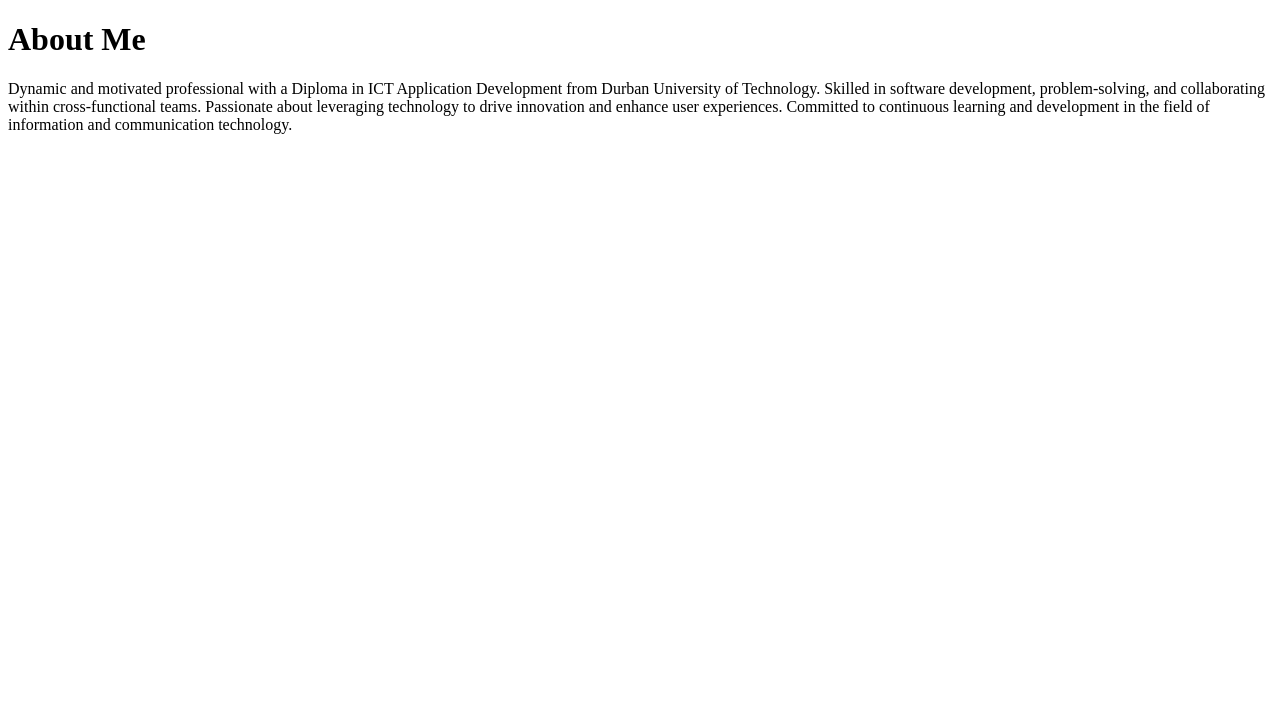
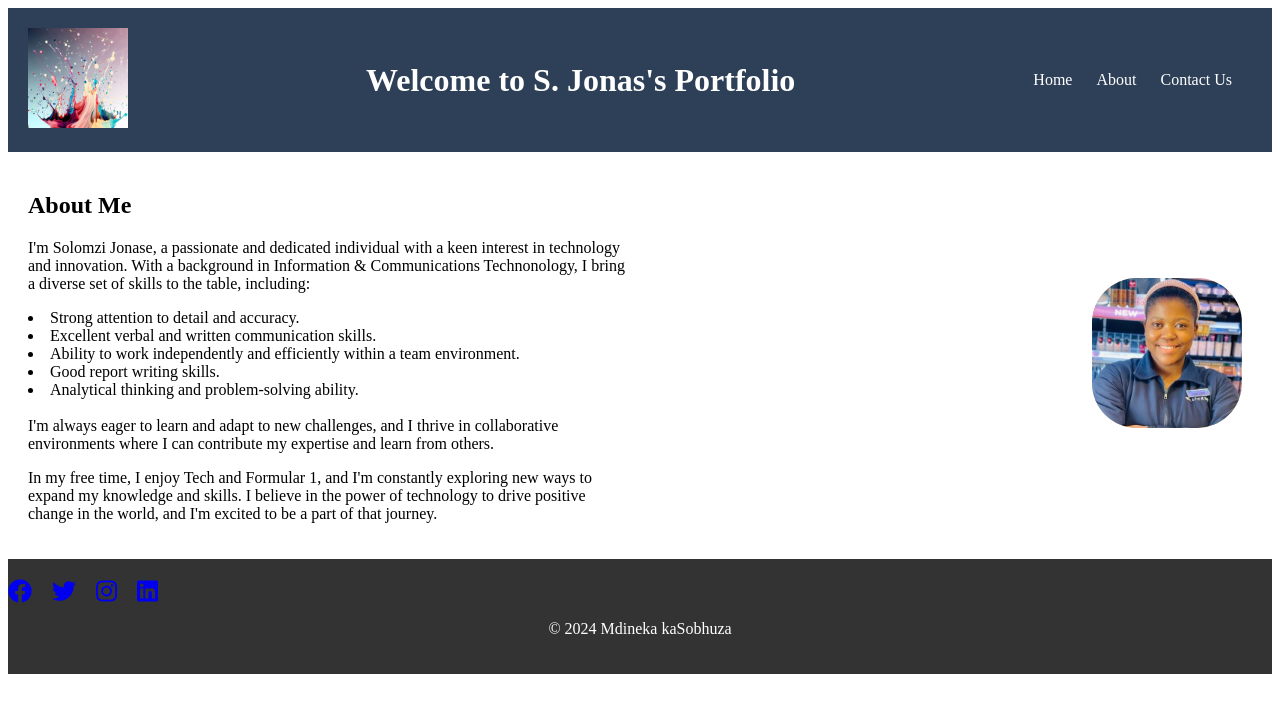
Before and after one commit to Solomzijonas/Mlab_bootcamp, a plain HTML site: page about.html in a window 1280 px wide. Drawn offline with Linux system fonts and the light colour scheme.

Commit message:
Updated information on HTML

```diff
--- a/about.html
+++ b/about.html
@@ -3,11 +3,60 @@
 <head>
     <meta charset="UTF-8">
     <meta name="viewport" content="width=device-width, initial-scale=1.0">
-    <title>About</title>
+    <title>About Me</title>
     <link rel="stylesheet" href="styles.css">
+    <link rel="stylesheet" href="https://cdnjs.cloudflare.com/ajax/libs/font-awesome/5.15.4/css/all.min.css">
 </head>
 <body>
-    <h1>About Me</h1>
-   <p>Dynamic and motivated professional with a Diploma in ICT Application Development from Durban University of Technology. Skilled in software development, problem-solving, and collaborating within cross-functional teams. Passionate about leveraging technology to drive innovation and enhance user experiences. Committed to continuous learning and development in the field of information and communication technology.</p>
-</body>
+    <!-- Header and Navigation Container -->
+    <div class="header-container">
+        <!-- Logo -->
+        <div class="logo">
+            <img src="/img/_4c99b5b7-01b7-4288-a2b8-32191af45c4f.jpg" alt="Logo">
+        </div>
+        <h1>Welcome to S. Jonas's Portfolio</h1>
+        <!-- Navigation Bar -->
+        <nav>
+            <ul>
+                <li><a href="index.html">Home</a></li>
+                <li><a href="about.html">About</a></li>
+                <li><a href="contact.html">Contact Us</a></li>
+            </ul>
+        </nav>
+    </div>
+
+    <!-- Main Content Area -->
+    <main>
+        <!-- About Me Content -->
+        <div class="bio-container">
+            <div class="bio-text">
+                <h2>About Me</h2>
+                <p>I'm Solomzi Jonase, a passionate and dedicated individual with a keen interest in technology and innovation. With a background in Information & Communications Technonology, I bring a diverse set of skills to the table, including: <!---<li>Proficient in Microsoft suite, Python, C#, HTML, CSS.</li>------>
+                    <li>Strong attention to detail and accuracy.</li>
+                    <li>Excellent verbal and written communication skills.</li>
+                    <li>Ability to work independently and efficiently within a team environment.</li>
+                    <li>Good report writing skills.</li>
+                    <li>Analytical thinking and problem-solving ability.</li>
+                      <br> I'm always eager to learn and adapt to new challenges, and I thrive in collaborative environments where I can contribute my expertise and learn from others.</p>
+                <p>In my free time, I enjoy Tech and Formular 1, and I'm constantly exploring new ways to expand my knowledge and skills. I believe in the power of technology to drive positive change in the world, and I'm excited to be a part of that journey.</p>
+            </div>
+            <div class="profile-image">
+                <img src="/img/LONDI.jpg" alt="Profile Image">
+            </div>
+        </div>
+    </main>
+
+     <!-- Footer -->
+     <footer>
+        <div class="footer-content">
+            <div class="social-media">
+                <a href="https://www.facebook.com/SolomziSobhuza" class="social-link"><i class="fab fa-facebook"></i></a>
+                <a href="#" class="social-link"><i class="fab fa-twitter"></i></a>
+                <a href="#" class="social-link"><i class="fab fa-instagram"></i></a>
+                <a href="https://www.linkedin.com/in/solomzijonas" class="social-link"><i class="fab fa-linkedin"></i></a>
+            </div>
+        </div>
+        <p>&copy; 2024 Mdineka kaSobhuza</p>
+    </footer>
+
 </html>
--- a/styles.css
+++ b/styles.css
@@ -61,11 +61,20 @@ main {
     padding-right: 20px; /* Add spacing between text and image */
 }
 
+/* Styles for the profile image */
+.profile-image {
+    border-radius: 5%; /* Make the image circular */
+    margin-left: auto; /* Push the image to the right */
+    margin-right: 10px; /* Add a margin to the right side */
+    display: block; /* Ensure the image is displayed as a block element */
+}
+
 /* Profile Image */
 .profile-image img {
-    border-radius: 100%; /* Make the image circular */
+    border-radius: 30%; /* Make the image circular */
     width: 150px; /* Adjust size as needed */
     height: 150px; /* Adjust size as needed */
+    background-color: burlywood;
 }
 
 .bio-text {
@@ -95,9 +104,11 @@ footer {
 }
 
 .social-link {
-    color: white;
     text-decoration: none;
-    margin-right: 10px;
+    margin-right: 20px; /* Adjust the space between icons */
+}
+.social-link i {
+    font-size: 24px;  /* Adjust the size as needed */
 }
 /* Styles for map container */
 .map-container {
```
Also changed, not shown: Contact.html (+50 -7 lines), index.html (+17 -7 lines), img/IMG-20240120-WA0000.jpg (added).
